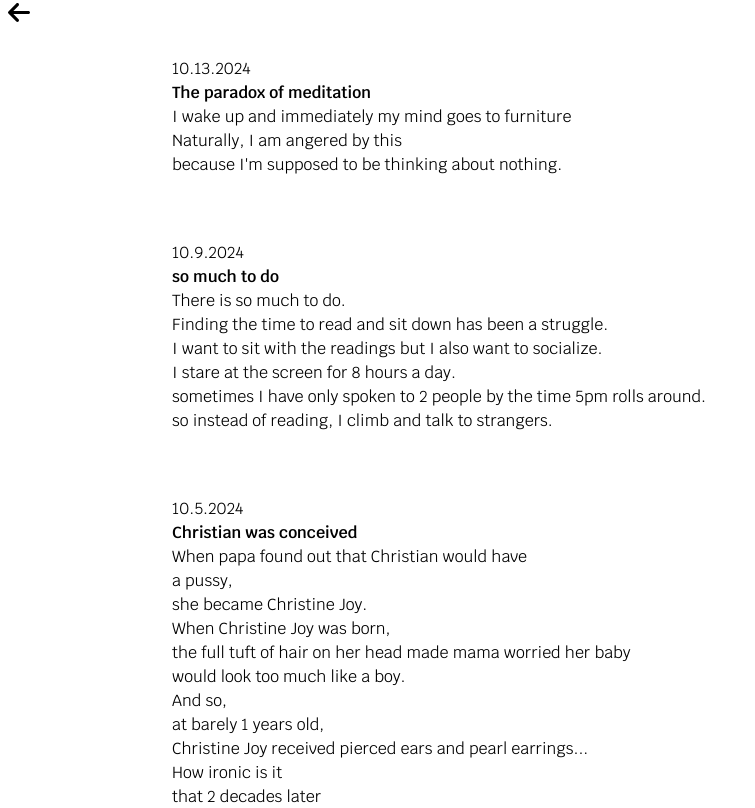
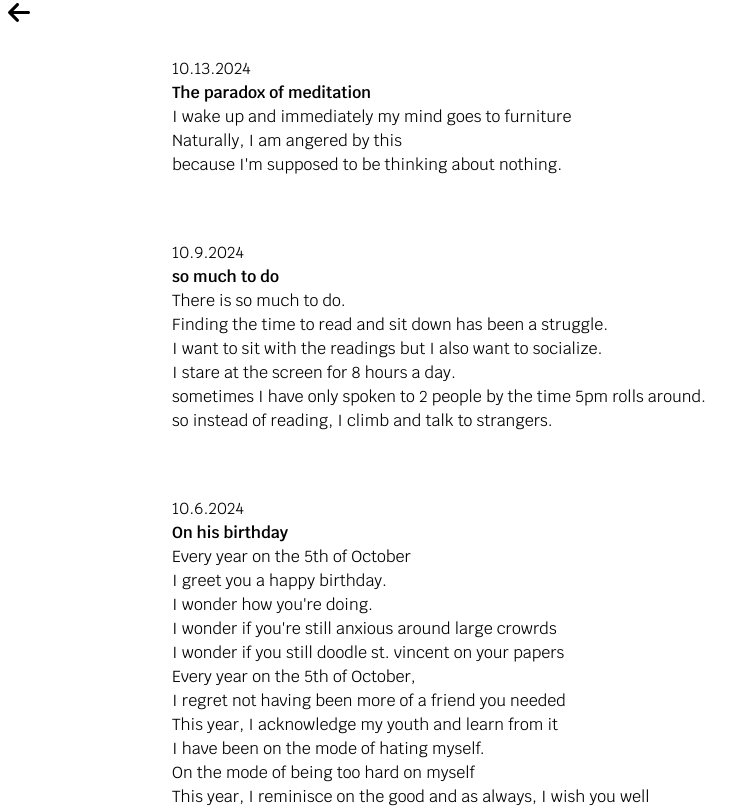
Before and after one commit to krisfragata/spectacle-presence-poetry, a SvelteKit app: page /entries in a window 1280 px wide. Shown: the top 808 px of the page, without its empty margins (0-755 px from the left). Built offline with nearby package versions, Linux system fonts and the light colour scheme; a web font is replaced by a local one.

Commit message:
adding another entry

```diff
--- a/src/routes/entries/+page.svelte
+++ b/src/routes/entries/+page.svelte
@@ -3,6 +3,7 @@
 import Furniture from "./furniture.svelte";
    import arrowLeft from '../../assets/arrow-left.svg'
 	import Todo from "./todo.svelte";
+	import BirthdayOctober from "./BirthdayOctober.svelte";
 
 </script>
 
@@ -12,5 +13,6 @@ import Furniture from "./furniture.svelte";
     </a>
         <Furniture/>
         <Todo/>
+        <BirthdayOctober/>
     <Christian/>
 </main>
--- /dev/null
+++ b/src/routes/entries/BirthdayOctober.svelte
@@ -0,0 +1,19 @@
+<script>
+	import SectionWrapper from "../../components/SectionWrapper.svelte";
+
+</script>
+<SectionWrapper id="birthday">
+    <p>10.6.2024</p>
+    <h2 class="font-semibold">On his birthday</h2>
+    <p>Every year on the 5th of October</p>
+    <p>I greet you a happy birthday.</p>
+    <p>I wonder how you're doing.</p>
+    <p>I wonder if you're still anxious around large crowrds</p>
+    <p>I wonder if you still doodle st. vincent on your papers</p>
+    <p>Every year on the 5th of October, </p>
+    <p>I regret not having been more of a friend you needed</p>
+    <p>This year, I acknowledge my youth and learn from it</p>
+    <p>I have been on the mode of hating myself.</p>
+    <p>On the mode of being too hard on myself</p>
+    <p>This year, I reminisce on the good and as always, I wish you well</p>
+</SectionWrapper>
```
